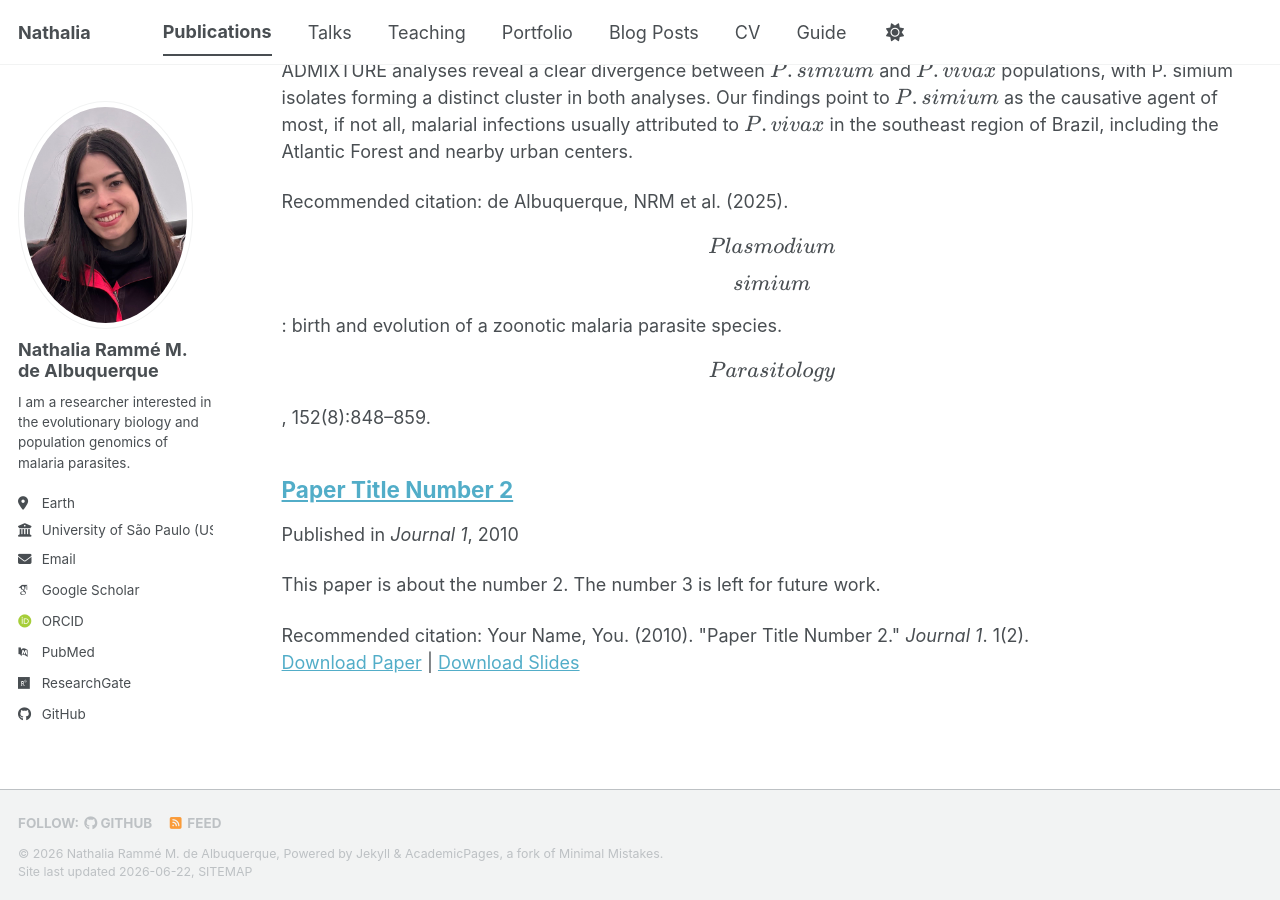
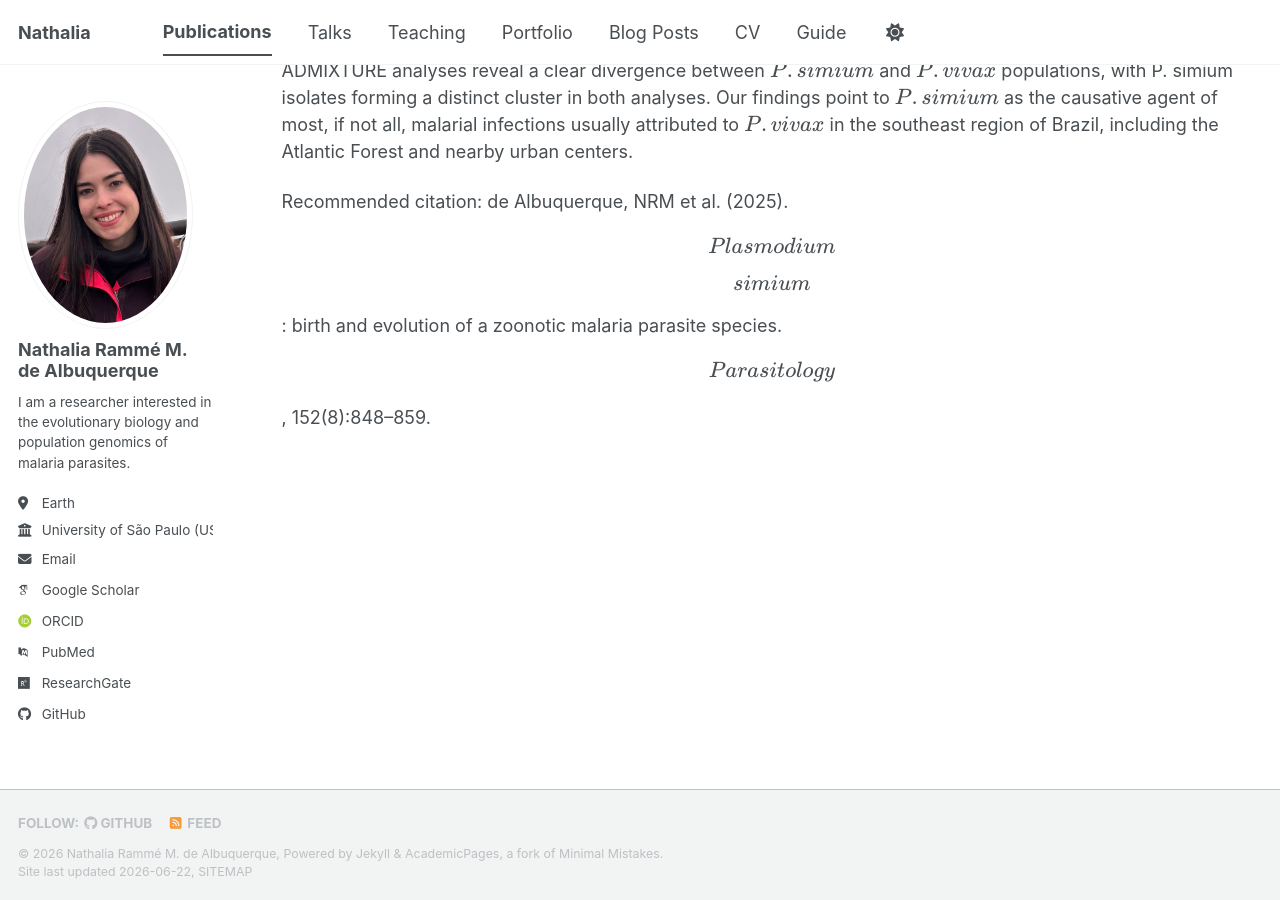
Before and after one commit to nramme/nramme.github.io, a Jekyll site: the page built from _pages/publications.html, in a window 1280 px wide and 900 px high, scrolled down 978 px. Built offline with Jekyll 4.4.1, drawn with Linux system fonts in a browser that asks for light colours; some web fonts are replaced; a script bundle is joined from its source files by our own code; library files that are not in the unit come from our copies; a file with an impossible date is left out.

Commit message:
Update 2010-10-01-paper-title-number-2.md

```diff
--- a/_publications/2010-10-01-paper-title-number-2.md
+++ b/_publications/2010-10-01-paper-title-number-2.md
@@ -1,14 +1,12 @@
 ---
-title: "Paper Title Number 2"
+title: "Transposable element abundance correlates with mode of transmission in microsporidian parasites."
 collection: publications
 category: manuscripts
-permalink: /publication/2010-10-01-paper-title-number-2
-excerpt: 'This paper is about the number 2. The number 3 is left for future work.'
-date: 2010-10-01
-venue: 'Journal 1'
-slidesurl: 'https://academicpages.github.io/files/slides2.pdf'
-paperurl: 'https://academicpages.github.io/files/paper2.pdf'
-citation: 'Your Name, You. (2010). &quot;Paper Title Number 2.&quot; <i>Journal 1</i>. 1(2).'
+permalink: 'https://doi.org/10.1186/s13100-020-00218-8'
+excerpt: 'Here we characterize the mobilomes from a larger number of genomes, and explore TE evolutionary dynamics in the light of microsporidian modes of transmission.'
+date: 2020
+venue: 'Mobile DNA'
+citation: 'de Albuquerque, NRM et al. (2020). Transposable element abundance correlates with mode of transmission in microsporidian parasites. $$Mobile$$ $$DNA$$, 11:19.'
 ---
 
 The contents above will be part of a list of publications, if the user clicks the link for the publication than the contents of section will be rendered as a full page, allowing you to provide more information about the paper for the reader. When publications are displayed as a single page, the contents of the above "citation" field will automatically be included below this section in a smaller font.
```
